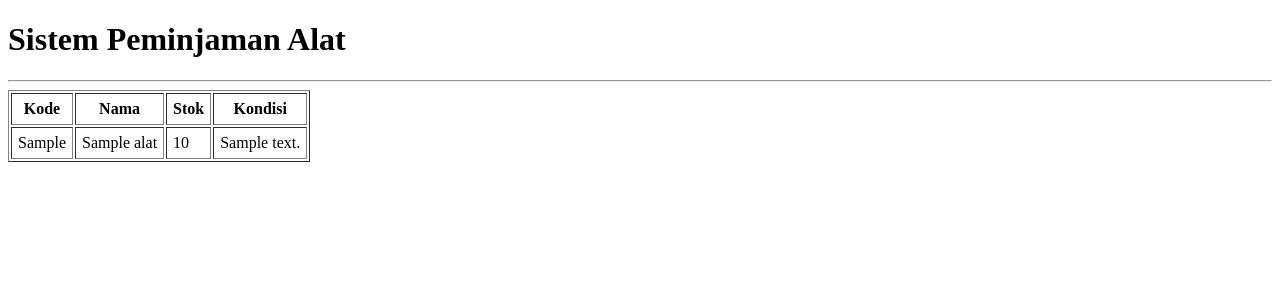
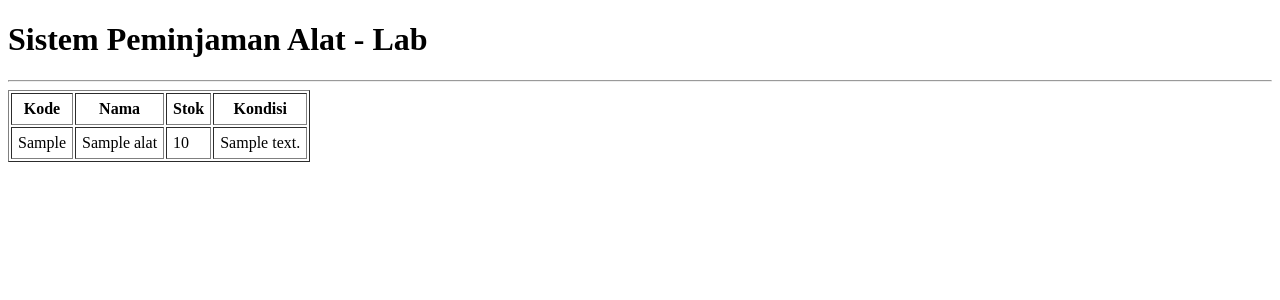
Before and after one commit to auliahabibatul-trm/sipinjam, a Laravel app: page /alat in a window 1280 px wide. Shown: the top 300 px of the page. Run offline with Laravel 12, Linux system fonts and the light colour scheme; tables that the repository leaves empty hold one stand-in row (values such as "Sample post").

Commit message:
Ubah judul halaman daftar alat

```diff
--- a/resources/views/alat/index.blade.php
+++ b/resources/views/alat/index.blade.php
@@ -5,7 +5,7 @@
     <title>Daftar Alat</title>
 </head>
 <body>
-    <h1>Sistem Peminjaman Alat</h1>
+    <h1>Sistem Peminjaman Alat - Lab</h1>
     <hr>
     <table border="1" cellpadding="6">
         <tr>
```
